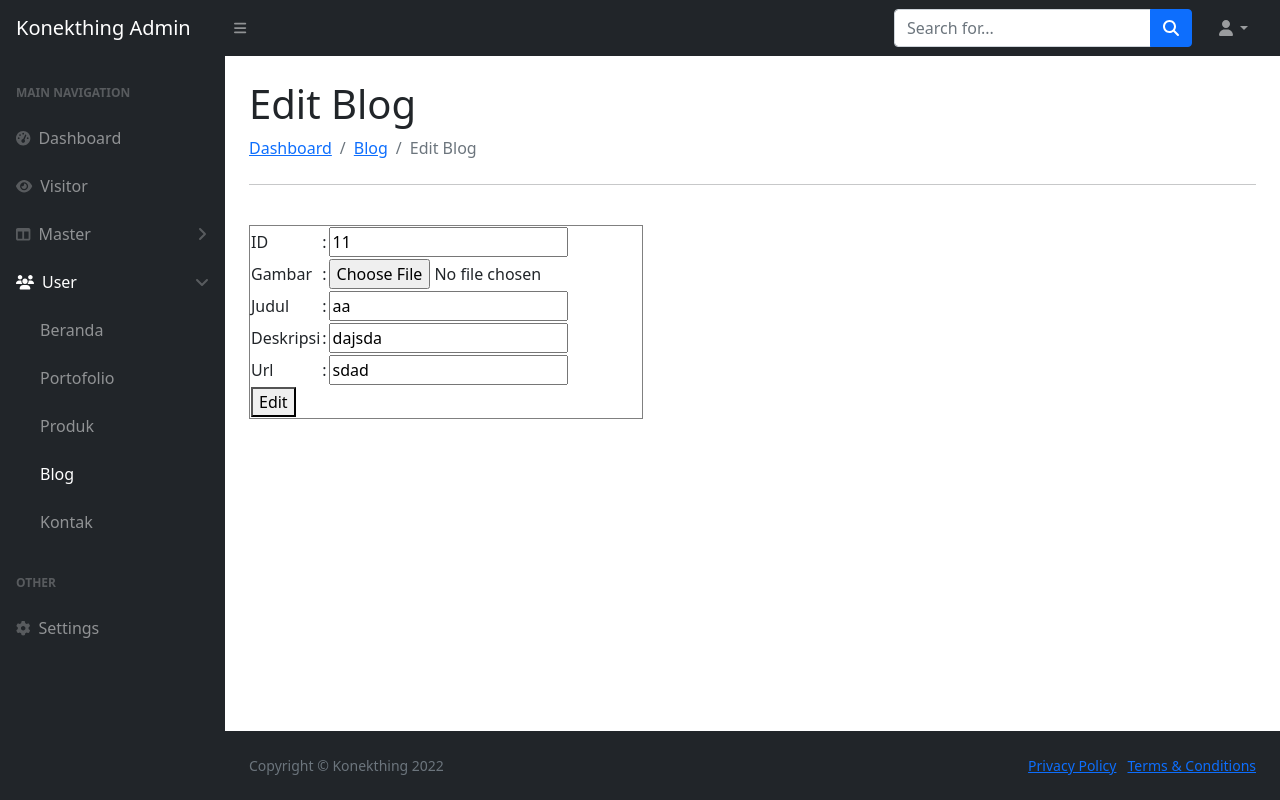
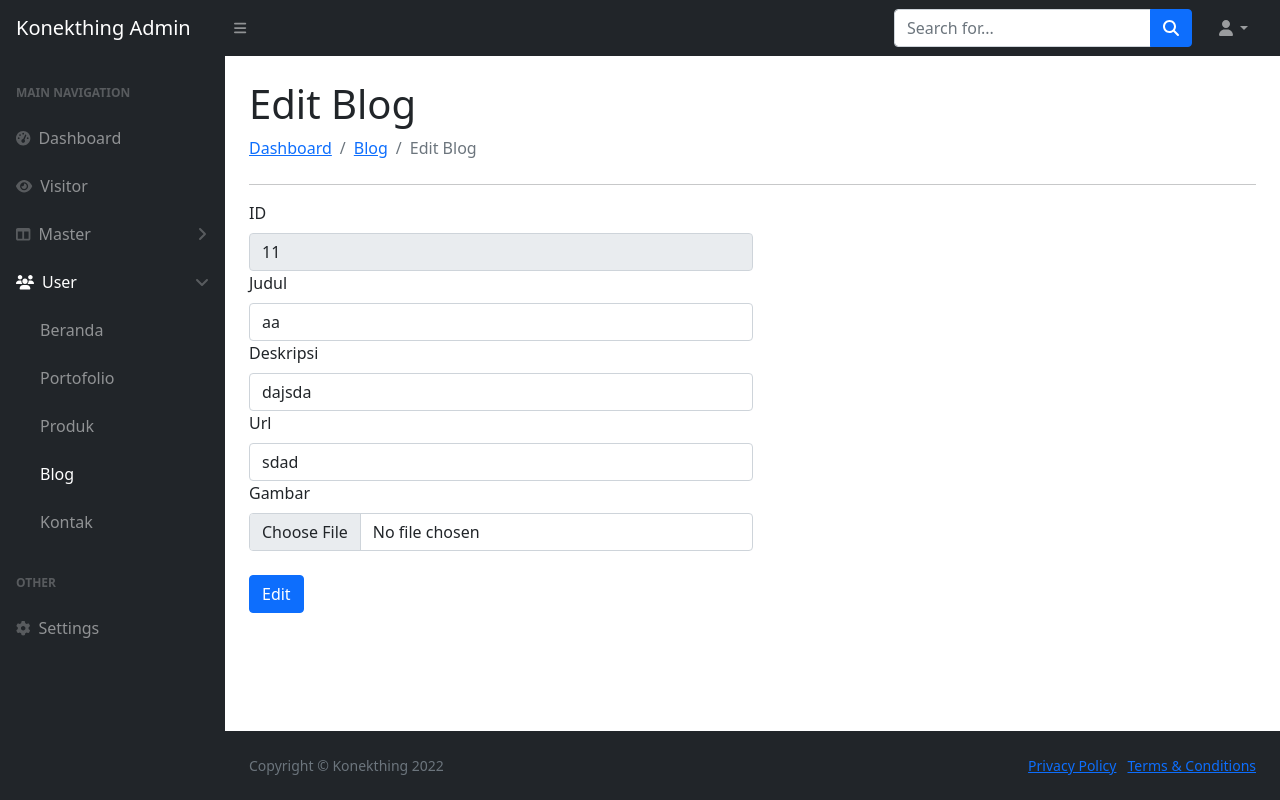
Before and after one commit to RizlaAzc/konekthing-admin, a CodeIgniter app: page /konekthing-admin/blog/edit_blog/11 in a window 1280 px wide. Run offline with CodeIgniter, Linux system fonts and the light colour scheme; data comes from the database, SQL or seed files in the repository; some libraries are stand-ins or nearby versions.

Commit message:
gambar folder

```diff
--- a/application/controllers/blog.php
+++ b/application/controllers/blog.php
@@ -45,8 +45,8 @@ class blog extends CI_Controller
         $url = $this->input->post('url');
 
         if  ($gambar=''){}else{
-            $config['upload_path'] = 'gambar';
-            $config['allowed_types'] = 'jpg|png|gif';
+            $config['upload_path'] = 'gambar/blog';
+            $config['allowed_types'] = 'jpg|png|gif|jpeg';
 
             $this->load->library('upload');
             $this->upload->initialize($config);
--- a/application/views/admin/user/blog/edit_blog.php
+++ b/application/views/admin/user/blog/edit_blog.php
@@ -9,39 +9,40 @@
             </ol>
             <div>
                 <hr>
-                <form action="<?= base_url('blog/fungsi_edit') ?>" method="post">
-                    <table border="1">
-                        <br>
-                        <tr>
-                            <td>ID</td>
-                            <td>:</td>
-                            <td><input type="text" name="id" value="<?= $queryBlgDetail->id ?>" readonly></td>
-                        </tr>
-                        <tr>
-                            <td>Gambar</td>
-                            <td>:</td>
-                            <td><input type="file" name="gambar" value="<?= $queryBlgDetail->gambar ?>"></td>
-                        </tr>
-                        <tr>
-                            <td>Judul</td>
-                            <td>:</td>
-                            <td><input type="text" name="judul" value="<?= $queryBlgDetail->judul ?>"></td>
-                        </tr>
-                        <tr>
-                            <td>Deskripsi</td>
-                            <td>:</td>
-                            <td><input type="text" name="deskripsi" value="<?= $queryBlgDetail->deskripsi ?>"></td>
-                        </tr>
-                        <tr>
-                            <td>Url</td>
-                            <td>:</td>
-                            <td><input type="text" name="url" value="<?= $queryBlgDetail->url ?>"></td>
-                        </tr>
-                        <tr>
-                            <td colspan="3"><button type="submit">Edit</button></td>
-                        </tr>
-                    </table>
-                </form>
+                <?= form_open_multipart('blog/fungsi_edit'); ?>
+                <table border="1">
+                    <tr>
+
+                        <form class="row g-3">
+                        <div class="col-6">
+                                <label for="inputAddress" class="form-label">ID</label>
+                                <input type="text" class="form-control" id="inputAddress" name="id" value="<?= $queryBlgDetail->id ?>" readonly>
+                            </div>
+                            <div class="col-6">
+                                <label for="inputAddress" class="form-label">Judul</label>
+                                <input type="text" class="form-control" id="inputAddress" name="judul" value="<?= $queryBlgDetail->judul ?>">
+                            </div>
+                            <div class="col-6">
+                                <label for="inputAddress2" class="form-label">Deskripsi</label>
+                                <input type="text" class="form-control" id="inputAddress2" name="deskripsi" value="<?= $queryBlgDetail->deskripsi ?>">
+                            </div>
+                            <div class="col-md-6">
+                                <label for="inputCity" class="form-label">Url</label>
+                                <input type="text" class="form-control" id="inputCity" name="url" value="<?= $queryBlgDetail->url ?>">
+                            </div>
+                            <div class="col-md-6">
+                                <label for="inputCity" class="form-label">Gambar</label>
+                                <input type="file" class="form-control" id="inputCity" name="gambar" value="<?= $queryBlgDetail->gambar ?>">
+                            </div>
+                            <br>
+                            <div class="col-12">
+                                <button type="submit" class="btn btn-primary">Edit</button>
+                            </div>
+                        </form>
+
+                    </tr>
+                </table>
+                <?= form_close(); ?>
             </div>
         </div>
     </main>
```
Also changed, not shown: application/views/admin/user/blog/tambah-blog.php (+24 -22 lines).
